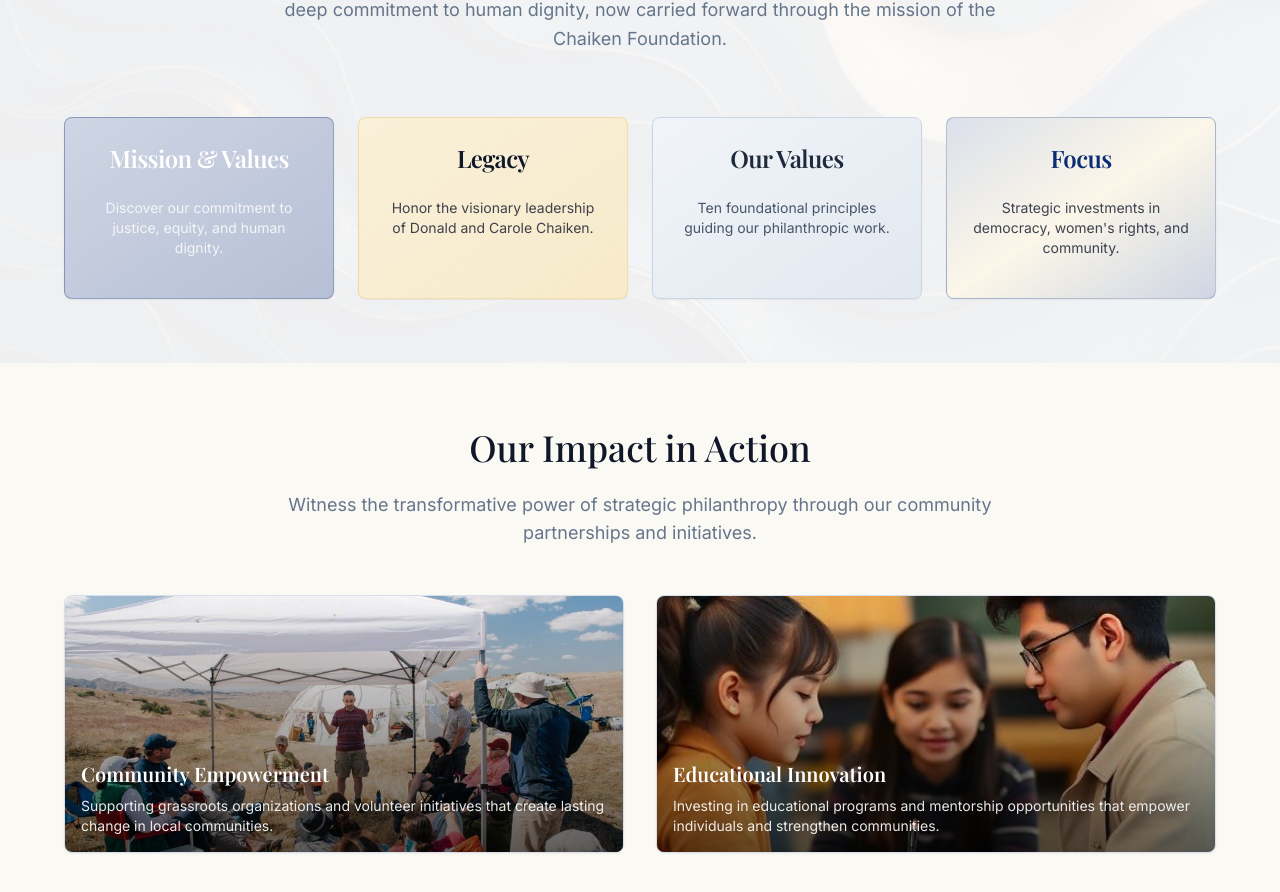
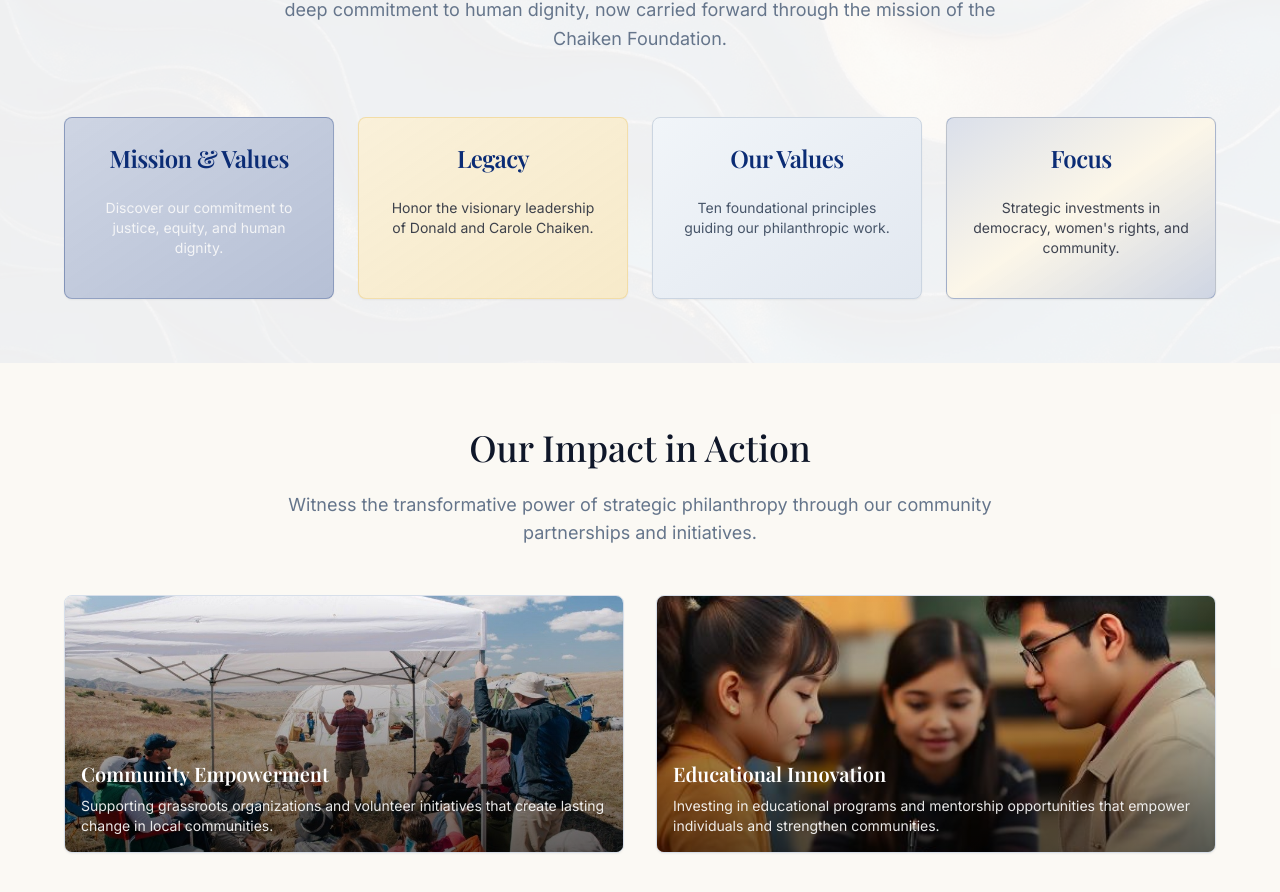
Before and after one commit to kleinwizard/chaiken-foundation-legacy, a React (Vite) app: page / in a window 1280 px wide. Shown: the part 857-1749 px from the top of the page. Built offline with nearby package versions, Linux system fonts and the light colour scheme.

Commit message:
Update home page card headers
Make all card headers on the home page use the blue color previously used for the "Focus" card.
-edited src/pages/Index.tsx

```diff
--- a/src/pages/Index.tsx
+++ b/src/pages/Index.tsx
@@ -54,7 +54,7 @@ const Index = () => {
           <div className="grid md:grid-cols-2 lg:grid-cols-4 gap-6">
             <Card className="bg-gradient-to-br from-primary/20 to-primary/30 border-primary/30 card-shadow hover:hover-shadow transition-all duration-300">
               <CardHeader className="text-center">
-                <CardTitle className="text-2xl text-white">Mission & Values</CardTitle>
+                <CardTitle className="text-2xl text-primary">Mission & Values</CardTitle>
               </CardHeader>
               <CardContent>
                 <CardDescription className="text-center mb-4 text-primary-foreground/90">
@@ -65,7 +65,7 @@ const Index = () => {
 
             <Card className="bg-gradient-to-br from-accent/25 to-accent/35 border-accent/40 card-shadow hover:hover-shadow transition-all duration-300">
               <CardHeader className="text-center">
-                <CardTitle className="text-2xl text-accent-foreground">Legacy</CardTitle>
+                <CardTitle className="text-2xl text-primary">Legacy</CardTitle>
               </CardHeader>
               <CardContent>
                 <CardDescription className="text-center mb-4 text-accent-foreground/80">
@@ -76,7 +76,7 @@ const Index = () => {
 
             <Card className="bg-gradient-to-br from-slate-100 to-slate-200 border-slate-300 card-shadow hover:hover-shadow transition-all duration-300">
               <CardHeader className="text-center">
-                <CardTitle className="text-2xl text-slate-800">Our Values</CardTitle>
+                <CardTitle className="text-2xl text-primary">Our Values</CardTitle>
               </CardHeader>
               <CardContent>
                 <CardDescription className="text-center mb-4 text-slate-600">
```
